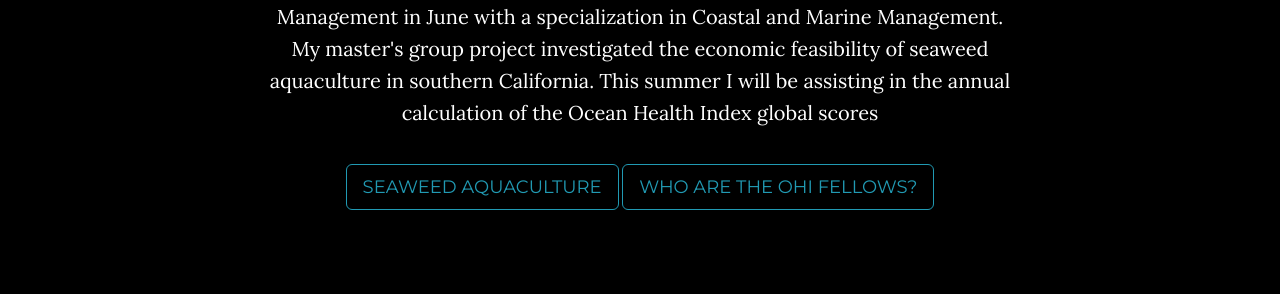
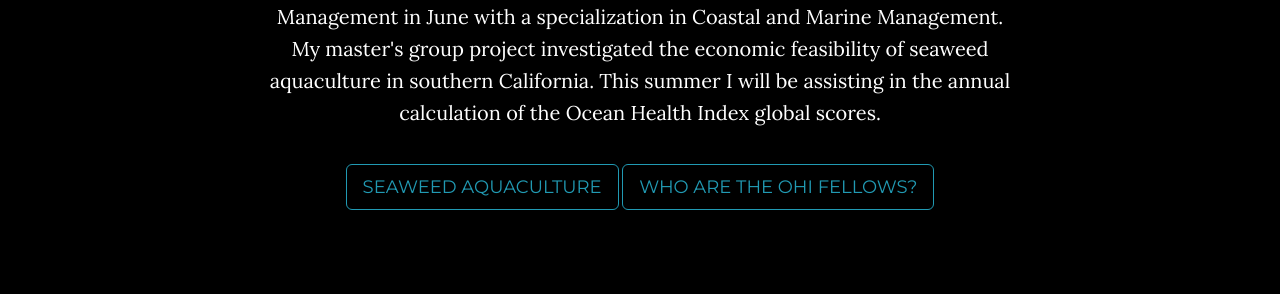
Before and after one commit to SheikhFahimFayasalSowrav/iwensu, a Jekyll site: the page built from index.html, in a window 1280 px wide and 900 px high, scrolled down 911 px. Shown: the part 288-582 px from the top of the window. Built offline with Jekyll 4.4.1, drawn with Linux system fonts in a browser that asks for light colours; some of the changed text lies outside the part shown.

Commit message:
added period

```diff
--- a/_includes/about.html
+++ b/_includes/about.html
@@ -5,7 +5,7 @@
 
                 <h2>About Me</h2>
 
-                <p>I will be graduating from the Bren School of Environmental Science & Management in June with a specialization in Coastal and Marine Management. My master's group project investigated the economic feasibility of seaweed aquaculture in southern California. This summer I will be assisting in the annual calculation of the Ocean Health Index global scores</p>
+                <p>I will be graduating from the Bren School of Environmental Science & Management in June with a specialization in Coastal and Marine Management. My master's group project investigated the economic feasibility of seaweed aquaculture in southern California. This summer I will be assisting in the annual calculation of the Ocean Health Index global scores.</p>
 
                 <a href="https://sbmussels.weebly.com/" class="btn btn-default btn-lg">Seaweed Aquaculture</a>       <a href="http://ohi-science.org/globalfellows/" class="btn btn-default btn-lg">Who are the OHI Fellows?</a>
 
```
